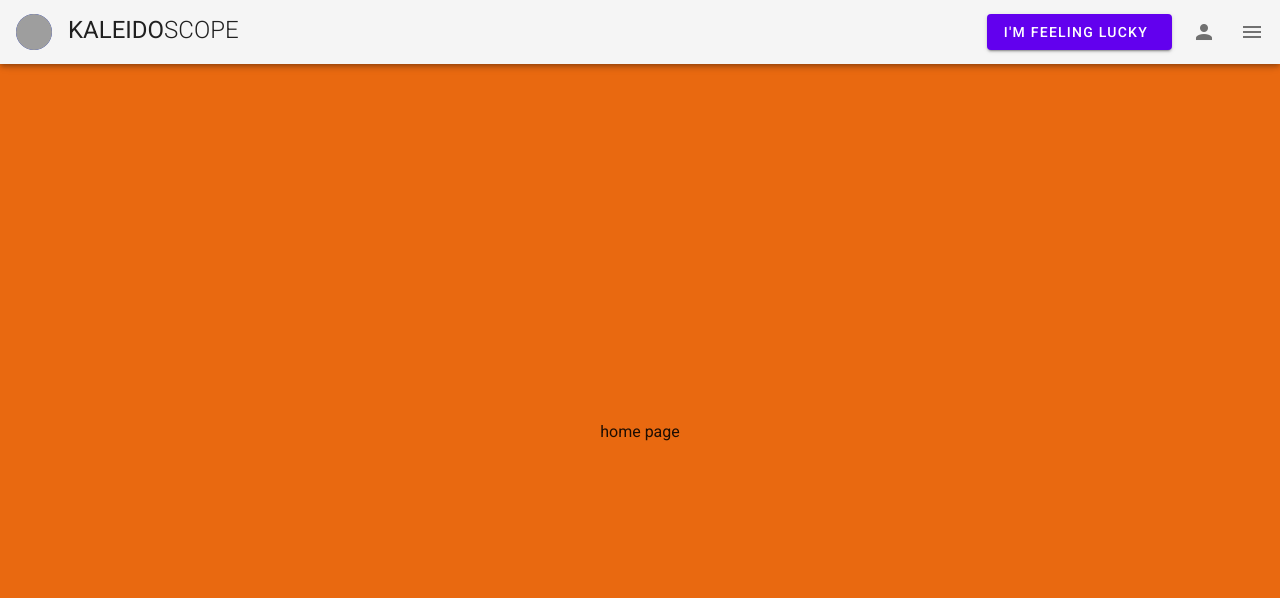
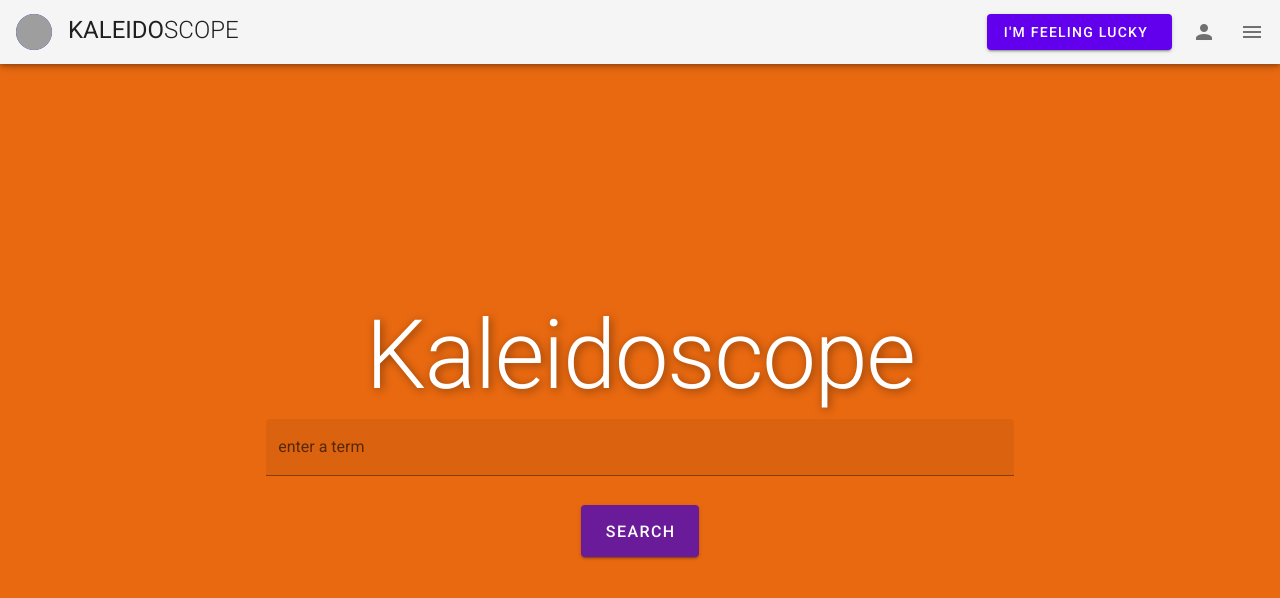
Before and after one commit to anudeike/kaleidoscope-webapp, a Vue app: page /#/ in a window 1280 px wide. Shown: the top 598 px of the page. Built offline with nearby package versions, Linux system fonts and the light colour scheme; grey boxes are pictures that could not be loaded.

Commit message:
created homepage

```diff
--- a/src/components/HelloWorld.vue
+++ b/src/components/HelloWorld.vue
@@ -5,7 +5,18 @@
 
             </v-flex>
             <v-flex class="text-center">
-                {{ myData }}
+                <span><p class="display-4 white--text shadow"> Kaleidoscope </p></span>
+                <v-text-field
+                        label="enter a term"
+                        color="white"
+                        v-model="searchTerm"
+                        filled
+                        clearable
+                        required>
+
+                </v-text-field>
+
+                <v-btn x-large color="purple darken-3" dark>Search</v-btn>
             </v-flex>
             <v-flex class="text-center placeholder">
 
@@ -19,11 +30,15 @@ export default {
   data() {
       return {
           myData: "home page",
+          searchTerm: ""
       }
   }
 };
 </script>
 
-<style scoped>
+<style>
+    p.shadow {
+        text-shadow: 2px 2px 10px rgba(0,0,0,0.4);
+    }
 
 </style>
```
